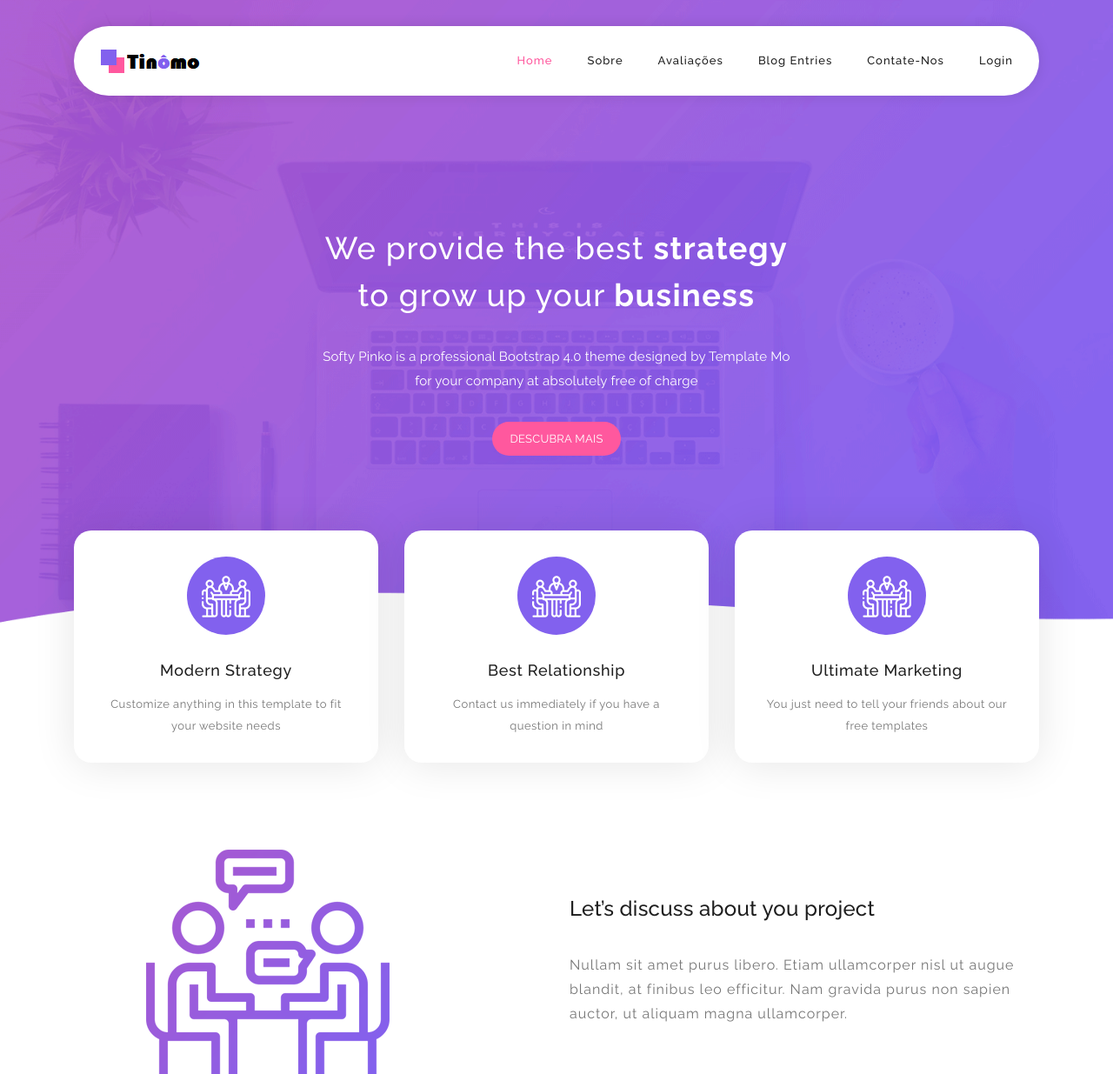
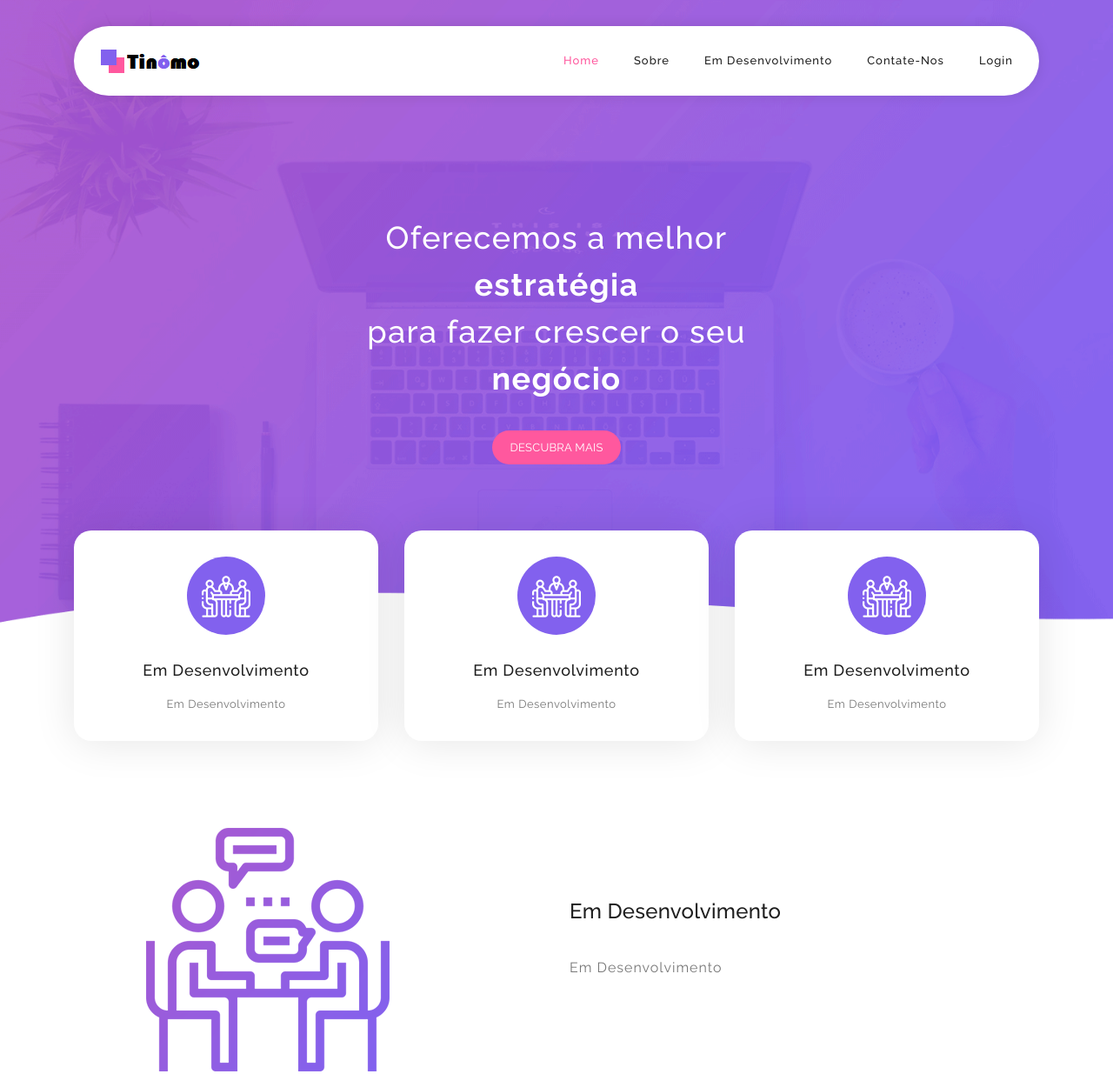
Before and after one commit to GabrielPV/tinomo, a website: page index.html in a window 1280 px wide. Shown: the top 1235 px of the page at 87% size. Drawn offline with Linux system fonts and the light colour scheme.

Commit message:
Add files via upload

```diff
--- a/index.html
+++ b/index.html
@@ -13,18 +13,18 @@
     <title>Tinômo</title>
 
 
-    <!-- Additional CSS Files -->
+<!--===============================================================================================-->
     <link rel="stylesheet" type="text/css" href="assets/css/bootstrap.min.css">
-
     <link rel="stylesheet" type="text/css" href="assets/css/font-awesome.css">
-
     <link rel="stylesheet" href="assets/css/templatemo-softy-pinko.css">
+    <link rel="icon" type="image/png" href="assets/images/icons/favicon.ico"/>
+<!--===============================================================================================-->
 
     </head>
 
     <body>
 
-    <!-- ***** Preloader Start ***** -->
+    <!-- Início Do Pré-Carregador -->
     <div id="preloader">
         <div class="jumper">
             <div></div>
@@ -32,109 +32,109 @@
             <div></div>
         </div>
     </div>
-    <!-- ***** Preloader End ***** -->
+    <!-- Fim Do Pré-Carregador -->
 
 
-    <!-- ***** Header Area Start ***** -->
+    <!-- Início Da Área Do Cabeçalho -->
     <header class="header-area header-sticky">
         <div class="container">
             <div class="row">
                 <div class="col-12">
                     <nav class="main-nav">
-                        <!-- ***** Logo Start ***** -->
+                        <!-- Início Da Logo -->
                         <a href="#" class="logo">
                             <img src="assets/images/logo.png" alt="Tinômo"/>
                         </a>
-                        <!-- ***** Logo End ***** -->
-                        <!-- ***** Menu Start ***** -->
+                        <!-- Fim Da Logo -->
+                        <!-- Início Do Menu -->
                         <ul class="nav">
                             <li><a href="#welcome" class="active">Home</a></li>
                             <li><a href="#features">Sobre</a></li>
-                            <li><a href="#testimonials">Avaliações</a></li>
-                            <li><a href="#blog">Blog Entries</a></li>
+                            <!-- <li><a href="#testimonials">Avaliações</a></li> -->
+                            <li><a href="#blog">Em Desenvolvimento</a></li>
                             <li><a href="#contact-us">Contate-Nos</a></li>
                             <li><a href="login.html">Login</a></li>
                         </ul>
                         <a class='menu-trigger'>
                             <span>Menu</span>
                         </a>
-                        <!-- ***** Menu End ***** -->
+                        <!-- Fim Do Menu -->
                     </nav>
                 </div>
             </div>
         </div>
     </header>
-    <!-- ***** Header Area End ***** -->
+    <!-- Fim Da Área Do Cabeçalho -->
 
-    <!-- ***** Welcome Area Start ***** -->
+    <!-- Início Da Área Welcome -->
     <div class="welcome-area" id="welcome">
 
-        <!-- ***** Header Text Start ***** -->
+        <!-- Início Do Texto Do Cabeçalho -->
         <div class="header-text">
             <div class="container">
                 <div class="row">
                     <div class="offset-xl-3 col-xl-6 offset-lg-2 col-lg-8 col-md-12 col-sm-12">
-                        <h1>We provide the best <strong>strategy</strong><br>to grow up your <strong>business</strong></h1>
-                        <p>Softy Pinko is a professional Bootstrap 4.0 theme designed by Template Mo
-                        for your company at absolutely free of charge</p>
+                        <h1>Oferecemos a melhor<strong> estratégia</strong>
+                            <br> para fazer crescer o seu<strong> negócio</strong></h1>
+                        <p></p>
                         <a href="#features" class="main-button-slider">Descubra Mais</a>
                     </div>
                 </div>
             </div>
         </div>
-        <!-- ***** Header Text End ***** -->
+        <!-- Fim Do Texto Do Cabeçalho -->
     </div>
-    <!-- ***** Welcome Area End ***** -->
+    <!-- Fim Da Área Welcome -->
 
-    <!-- ***** Features Small Start ***** -->
+    <!-- Início Dos Pequenos Recursos -->
     <section class="section home-feature">
         <div class="container">
             <div class="row">
                 <div class="col-lg-12">
                     <div class="row">
-                        <!-- ***** Features Small Item Start ***** -->
+                        <!-- Início Do Recurso -->
                         <div class="col-lg-4 col-md-6 col-sm-6 col-12" data-scroll-reveal="enter bottom move 50px over 0.6s after 0.2s">
                             <div class="features-small-item">
                                 <div class="icon">
                                     <i><img src="assets/images/featured-item-01.png" alt=""></i>
                                 </div>
-                                <h5 class="features-title">Modern Strategy</h5>
-                                <p>Customize anything in this template to fit your website needs</p>
+                                <h5 class="features-title">Em Desenvolvimento</h5>
+                                <p>Em Desenvolvimento</p>
                             </div>
                         </div>
-                        <!-- ***** Features Small Item End ***** -->
+                        <!-- Fim Do Recurso -->
 
-                        <!-- ***** Features Small Item Start ***** -->
+                        <!-- Início Do Recurso -->
                         <div class="col-lg-4 col-md-6 col-sm-6 col-12" data-scroll-reveal="enter bottom move 50px over 0.6s after 0.4s">
                             <div class="features-small-item">
                                 <div class="icon">
                                     <i><img src="assets/images/featured-item-01.png" alt=""></i>
                                 </div>
-                                <h5 class="features-title">Best Relationship</h5>
-                                <p>Contact us immediately if you have a question in mind</p>
+                                <h5 class="features-title">Em Desenvolvimento</h5>
+                                <p>Em Desenvolvimento</p>
                             </div>
                         </div>
-                        <!-- ***** Features Small Item End ***** -->
+                        <!-- Fim Do Recurso -->
 
-                        <!-- ***** Features Small Item Start ***** -->
+                        <!-- Início Do Recurso -->
                         <div class="col-lg-4 col-md-6 col-sm-6 col-12" data-scroll-reveal="enter bottom move 50px over 0.6s after 0.6s">
                             <div class="features-small-item">
                                 <div class="icon">
                                     <i><img src="assets/images/featured-item-01.png" alt=""></i>
                                 </div>
-                                <h5 class="features-title">Ultimate Marketing</h5>
-                                <p>You just need to tell your friends about our free templates</p>
+                                <h5 class="features-title">Em Desenvolvimento</h5>
+                                <p>Em Desenvolvimento</p>
                             </div>
                         </div>
-                        <!-- ***** Features Small Item End ***** -->
+                        <!-- Fim Do Recurso -->
                     </div>
                 </div>
             </div>
         </div>
     </section>
-    <!-- ***** Features Small End ***** -->
+    <!-- Fim Dos Pequenos Recursos -->
 
-    <!-- ***** Features Big Item Start ***** -->
+    <!-- Início Do Grande Recurso -->
     <section class="section padding-top-70 padding-bottom-0" id="features">
         <div class="container">
             <div class="row">
@@ -144,10 +144,10 @@
                 <div class="col-lg-1"></div>
                 <div class="col-lg-6 col-md-12 col-sm-12 align-self-center mobile-top-fix">
                     <div class="left-heading">
-                        <h2 class="section-title">Let’s discuss about you project</h2>
+                        <h2 class="section-title">Em Desenvolvimento</h2>
                     </div>
                     <div class="left-text">
-                        <p>Nullam sit amet purus libero. Etiam ullamcorper nisl ut augue blandit, at finibus leo efficitur. Nam gravida purus non sapien auctor, ut aliquam magna ullamcorper.</p>
+                        <p>Em Desenvolvimento</p>
                     </div>
                 </div>
             </div>
@@ -158,18 +158,18 @@
             </div>
         </div>
     </section>
-    <!-- ***** Features Big Item End ***** -->
+    <!-- Fim Do Grande Recurso -->
 
-    <!-- ***** Features Big Item Start ***** -->
+    <!-- Início Do Grande Recurso -->
     <section class="section padding-bottom-100">
         <div class="container">
             <div class="row">
                 <div class="col-lg-6 col-md-12 col-sm-12 align-self-center mobile-bottom-fix">
                     <div class="left-heading">
-                        <h2 class="section-title">We can help you to grow your business</h2>
+                        <h2 class="section-title">Em Desenvolvimento</h2>
                     </div>
                     <div class="left-text">
-                        <p>Aenean pretium, ipsum et porttitor auctor, metus ipsum iaculis nisi, a bibendum lectus libero vitae urna. Sed id leo eu dolor luctus congue sed eget ipsum. Nunc nec luctus libero. Etiam quis dolor elit.</p>
+                        <p>Em Desenvolvimento</p>
                     </div>
                 </div>
                 <div class="col-lg-1"></div>
@@ -179,12 +179,12 @@
             </div>
         </div>
     </section>
-    <!-- ***** Features Big Item End ***** -->
+    <!-- Fim Do Grande Recurso -->
 
-    <!-- ***** Testimonials Start ***** -->
+    <!-- Início De Depoimentos -->
     <section class="section" id="testimonials">
         <div class="container">
-            <!-- ***** Section Title Start ***** -->
+            <!-- Início Do Título Da Seção -->
             <div class="row">
                 <div class="col-lg-12">
                     <div class="center-heading">
@@ -193,19 +193,19 @@
                 </div>
                 <div class="offset-lg-3 col-lg-6">
                     <div class="center-text">
-                        <p>Donec tempus, sem non rutrum imperdiet, lectus orci fringilla nulla, at accumsan elit eros a turpis. Ut sagittis lectus libero.</p>
+                        <p>Em Desenvolvimento</p>
                     </div>
                 </div>
             </div>
-            <!-- ***** Section Title End ***** -->
+            <!-- Fim Do Título Da Seção -->
 
             <div class="row">
-                <!-- ***** Testimonials Item Start ***** -->
+                <!-- Início Do Item De Depoimentos -->
                 <div class="col-lg-4 col-md-6 col-sm-12">
                     <div class="team-item">
                         <div class="team-content">
                             <i><img src="assets/images/testimonial-icon.png" alt=""></i>
-                            <p>Proin a neque nisi. Nam ipsum nisi, venenatis ut nulla quis, egestas scelerisque orci. Maecenas a finibus odio.</p>
+                            <p>Em Desenvolvimento</p>
                             <div class="user-image">
                                 <img src="http://placehold.it/60x60" alt="">
                             </div>
@@ -216,14 +216,14 @@
                         </div>
                     </div>
                 </div>
-                <!-- ***** Testimonials Item End ***** -->
+                <!-- Fim Do Item De Depoimentos -->
 
-                <!-- ***** Testimonials Item Start ***** -->
+                <!-- Início Do Item De Depoimentos -->
                 <div class="col-lg-4 col-md-6 col-sm-12">
                     <div class="team-item">
                         <div class="team-content">
                             <i><img src="assets/images/testimonial-icon.png" alt=""></i>
-                            <p>Integer molestie aliquam gravida. Nullam nec arcu finibus, imperdiet nulla vitae, placerat nibh. Cras maximus venenatis molestie.</p>
+                            <p>Em Desenvolvimento</p>
                             <div class="user-image">
                                 <img src="http://placehold.it/60x60" alt="">
                             </div>
@@ -234,14 +234,14 @@
                         </div>
                     </div>
                 </div>
-                <!-- ***** Testimonials Item End ***** -->
+                <!-- Fim Do Item De Depoimentos -->
 
-                <!-- ***** Testimonials Item Start ***** -->
+                <!-- Início Do Item De Depoimentos -->
                 <div class="col-lg-4 col-md-6 col-sm-12">
                     <div class="team-item">
                         <div class="team-content">
                             <i><img src="assets/images/testimonial-icon.png" alt=""></i>
-                            <p>Quisque diam odio, maximus ac consectetur eu, auctor non lorem. Cras quis est non ante ultrices molestie. Ut vehicula et diam at aliquam.</p>
+                            <p>Em Desenvolvimento</p>
                             <div class="user-image">
                                 <img src="http://placehold.it/60x60" alt="">
                             </div>
@@ -252,19 +252,19 @@
                         </div>
                     </div>
                 </div>
-                <!-- ***** Testimonials Item End ***** -->
+                <!-- Fim Do Item De Depoimentos -->
             </div>
         </div>
     </section>
-    <!-- ***** Testimonials End ***** -->
+    <!-- Fim De Depoimentos -->
 
-
-    <!-- ***** Counter Parallax Start ***** -->
+<!--
+     Início Do Counter Parallax
     <section class="counter">
         <div class="content">
             <div class="container">
                 <div class="row">
-                    <div class="col-lg-3 col-md-6 col-sm-12">
+                   <div class="col-lg-3 col-md-6 col-sm-12">
                         <div class="count-item decoration-bottom">
                             <strong>126</strong>
                             <span>Projetos</span>
@@ -292,25 +292,27 @@
             </div>
         </div>
     </section>
-    <!-- ***** Counter Parallax End ***** -->
+     Fim Do Counter Parallax
+ -->
 
-    <!-- ***** Blog Start ***** -->
+
+    <!-- Início Do Blog -->
     <section class="section" id="blog">
         <div class="container">
-            <!-- ***** Section Title Start ***** -->
+            <!-- Início Do Título Da Seção -->
             <div class="row">
                 <div class="col-lg-12">
                     <div class="center-heading">
-                        <h2 class="section-title">Blog Entries</h2>
+                        <h2 class="section-title">Em Desenvolvimento</h2>
                     </div>
                 </div>
                 <div class="offset-lg-3 col-lg-6">
                     <div class="center-text">
-                        <p>Integer molestie aliquam gravida. Nullam nec arcu finibus, imperdiet nulla vitae, placerat nibh. Cras maximus venenatis molestie.</p>
+                        <p>Em Desenvolvimento</p>
                     </div>
                 </div>
             </div>
-            <!-- ***** Section Title End ***** -->
+            <!-- Fim Do Título Da Seção -->
 
             <div class="row">
                 <div class="col-lg-4 col-md-6 col-sm-12">
@@ -320,10 +322,10 @@
                         </div>
                         <div class="blog-content">
                             <h3>
-                                <a href="#">Vivamus ac vehicula dui</a>
+                                <a href="#">Em Desenvolvimento</a>
                             </h3>
                             <div class="text">
-                               Cras aliquet ligula dui, vitae fermentum velit tincidunt id. Praesent eu finibus nunc. Nulla in sagittis eros. Aliquam egestas augue.
+                                Em Desenvolvimento
                             </div>
                             <a href="#" class="main-button">Leia Mais</a>
                         </div>
@@ -336,10 +338,10 @@
                         </div>
                         <div class="blog-content">
                             <h3>
-                                <a href="#">Phasellus convallis augue</a>
+                                <a href="#">Em Desenvolvimento</a>
                             </h3>
                             <div class="text">
-                                Aliquam commodo ornare nisl, et scelerisque nisl dignissim ac. Vestibulum finibus urna ut velit venenatis, vel ultrices sapien mattis.
+                                Em Desenvolvimento
                             </div>
                             <a href="#" class="main-button">Leia Mais</a>
                         </div>
@@ -352,10 +354,10 @@
                         </div>
                         <div class="blog-content">
                             <h3>
-                                <a href="#">Nam gravida purus non</a>
+                                <a href="#">Em Desenvolvimento</a>
                             </h3>
                             <div class="text">
-                                Maecenas eu erat vitae dui convallis consequat vel gravida nulla. Vestibulum finibus euismod odio, ut tempus enim varius eu.
+                                Em Desenvolvimento
                             </div>
                             <a href="#" class="main-button">Leia Mais</a>
                         </div>
@@ -364,12 +366,12 @@
             </div>
         </div>
     </section>
-    <!-- ***** Blog End ***** -->
+    <!-- Fim Do Blog -->
 
-    <!-- ***** Contact Us Start ***** -->
+    <!-- Início Do Entre Em Contato Conosco -->
     <section class="section colored" id="contact-us">
         <div class="container">
-            <!-- ***** Section Title Start ***** -->
+            <!-- Início Do Título Da Seção -->
             <div class="row">
                 <div class="col-lg-12">
                     <div class="center-heading">
@@ -378,25 +380,25 @@
                 </div>
                 <div class="offset-lg-3 col-lg-6">
                     <div class="center-text">
-                        <p>Maecenas pellentesque ante faucibus lectus vulputate sollicitudin. Cras feugiat hendrerit semper.</p>
+                        <p>Em Desenvolvimento</p>
                     </div>
                 </div>
             </div>
-            <!-- ***** Section Title End ***** -->
+            <!-- Fim Do Título Da Seção -->
 
             <div class="row">
-                <!-- ***** Contact Text Start ***** -->
+                <!-- Início Do Texto De Contato -->
                 <div class="col-lg-4 col-md-6 col-sm-12">
-                    <h5 class="margin-bottom-30">Keep in touch</h5>
+                    <h5 class="margin-bottom-30">Em Desenvolvimento</h5>
                     <div class="contact-text">
-                        <p>110-220 Quisque diam odio, maximus ac consectetur eu, 10260
-                        <br>auctor non lorem</p>
-                        <p>You are NOT allowed to re-distribute Softy Pinko template on any template collection websites. Thank you.</p>
+                        <p>Em Desenvolvimento
+                        <br>Em Desenvolvimento</p>
+                        <p>Em Desenvolvimento</p>
                     </div>
                 </div>
-                <!-- ***** Contact Text End ***** -->
+                <!-- Fim Do Texto De Contato  -->
 
-                <!-- ***** Contact Form Start ***** -->
+                <!-- Início Do Formulário De Contato -->
                 <div class="col-lg-8 col-md-6 col-sm-12">
                     <div class="contact-form">
                         <form id="contact" action="" method="get">
@@ -425,13 +427,13 @@
                         </form>
                     </div>
                 </div>
-                <!-- ***** Contact Form End ***** -->
+                <!-- Fim Do Formulário De Contato -->
             </div>
         </div>
     </section>
-    <!-- ***** Contact Us End ***** -->
+    <!-- Fim Do Entre Em Contato Conosco -->
 
-    <!-- ***** Footer Start ***** -->
+    <!-- Início Do Rodapé -->
     <footer>
         <div class="container">
             <div class="row">
@@ -451,21 +453,16 @@
         </div>
     </footer>
 
-    <!-- jQuery -->
+<!--===============================================================================================-->
     <script src="assets/js/jquery-2.1.0.min.js"></script>
-
-    <!-- Bootstrap -->
     <script src="assets/js/popper.js"></script>
     <script src="assets/js/bootstrap.min.js"></script>
-
-    <!-- Plugins -->
     <script src="assets/js/scrollreveal.min.js"></script>
     <script src="assets/js/waypoints.min.js"></script>
     <script src="assets/js/jquery.counterup.min.js"></script>
     <script src="assets/js/imgfix.min.js"></script>
-
-    <!-- Global Init -->
     <script src="assets/js/custom.js"></script>
+<!--===============================================================================================-->
 
   </body>
 </html>
```
Also changed, not shown: login.html (+5 -36 lines), package.json (+18 -66 lines), 1 other file.
